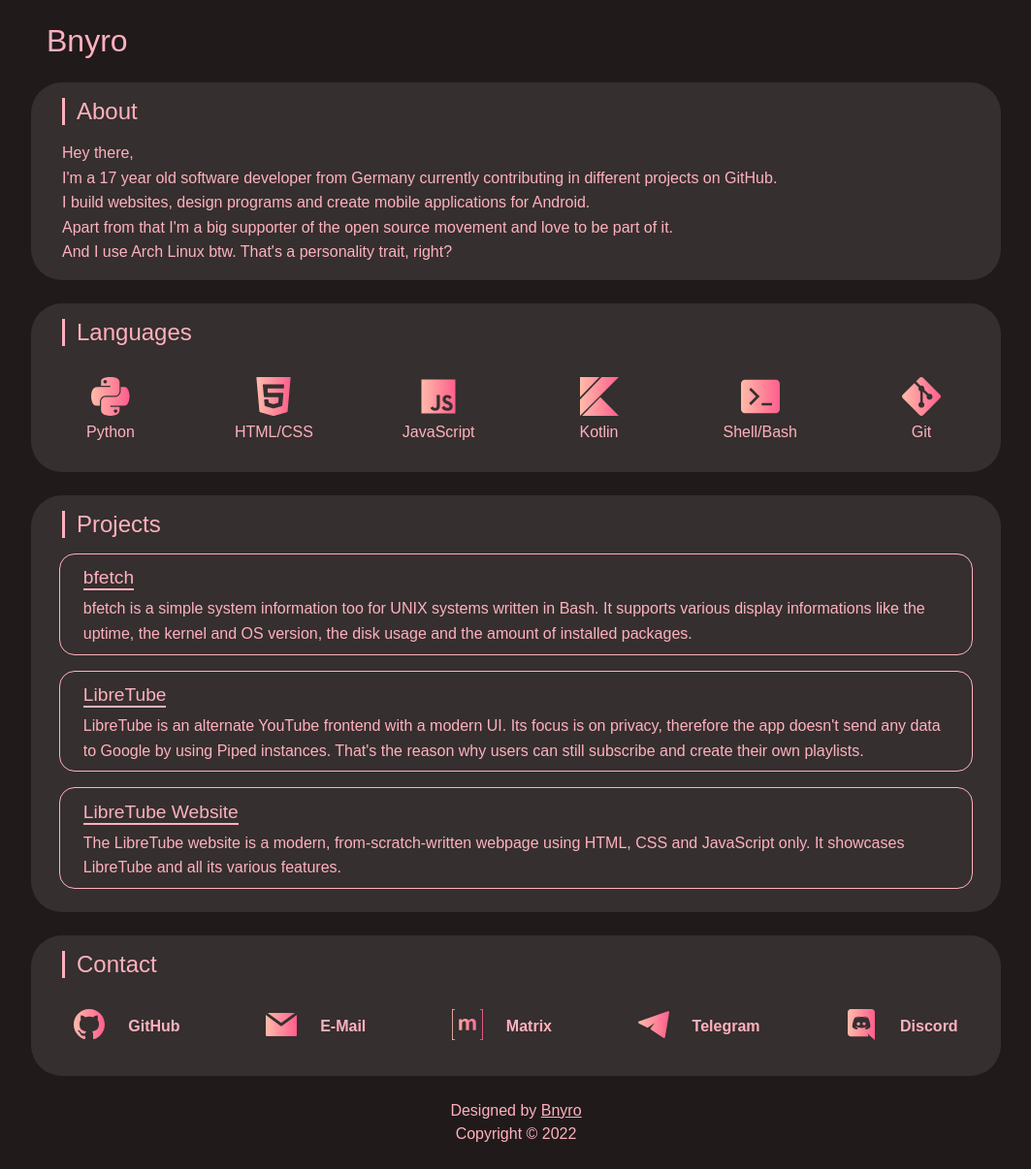
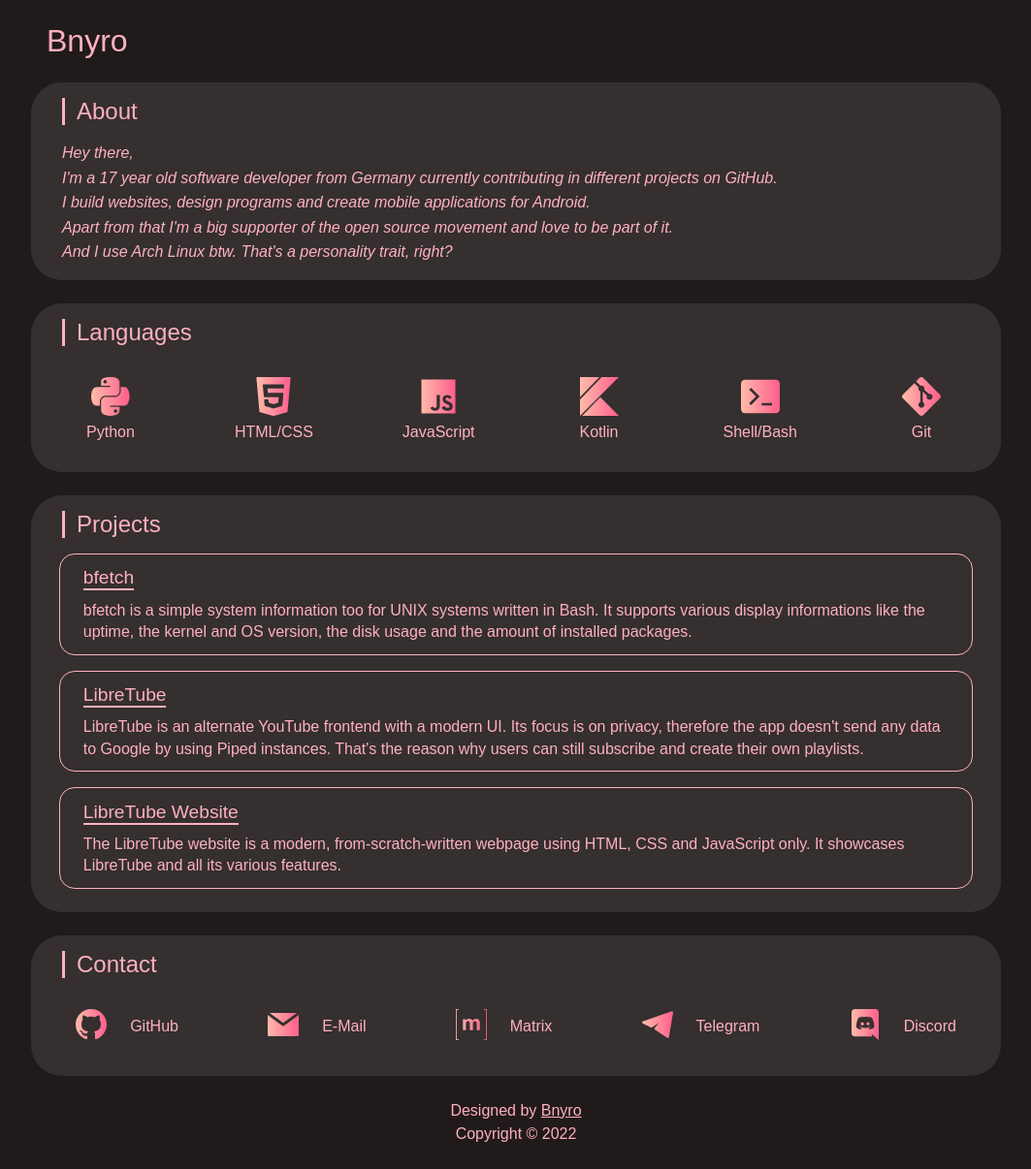
Before and after one commit to Bnyro/bnyro.github.io, a plain HTML site: page index.html in a window 1280 px wide. Shown: the whole page at 97% size, without its empty margins (108-1171 px from the left). Drawn offline with Linux system fonts and the light colour scheme.

Commit message:
small changes

```diff
--- a/index.html
+++ b/index.html
@@ -18,7 +18,7 @@
 
     <h1 class="headline">Bnyro</h1>
 
-    <section>
+    <section id="about">
       <h2>About</h2>
       <p>Hey there,<br>
         I'm a 17 year old software developer from Germany currently contributing in different projects on GitHub.<br>
--- a/style.css
+++ b/style.css
@@ -24,7 +24,7 @@ footer {
 }
 
 .headline {
-  font-weight: 200;
+  font-weight: 500;
   margin-left: 1rem;
 }
 
@@ -45,10 +45,10 @@ section h2 {
   user-select: none;
 }
 
-section p {
+#about p {
   margin: 0rem 2rem;
   line-height: 1.6;
-  font-weight: 500;
+  font-style: italic;
   margin-bottom: 1em;
 }
 
@@ -99,7 +99,8 @@ section p {
 }
 
 #projects div p {
-  margin: 0.5rem 0;
+  margin: 0.7rem 0;
+  line-height: 1.4;
 }
 
 #social {
@@ -112,7 +113,7 @@ section p {
   text-decoration: none;
   color: var(--text);
   font-size: 1rem;
-  font-weight: 600;
+  font-weight: 500;
   display: flex;
   align-items: center;
 }
```
